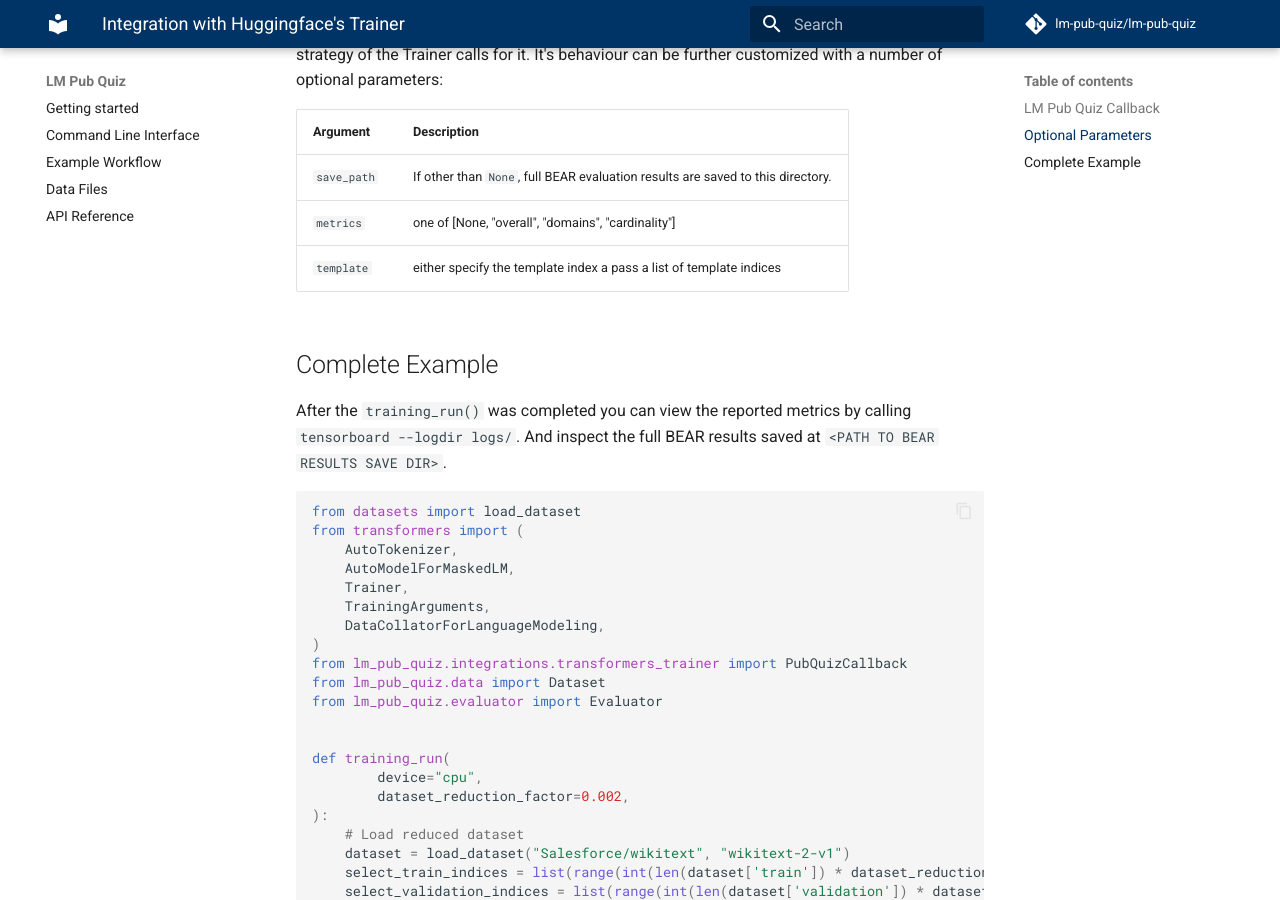
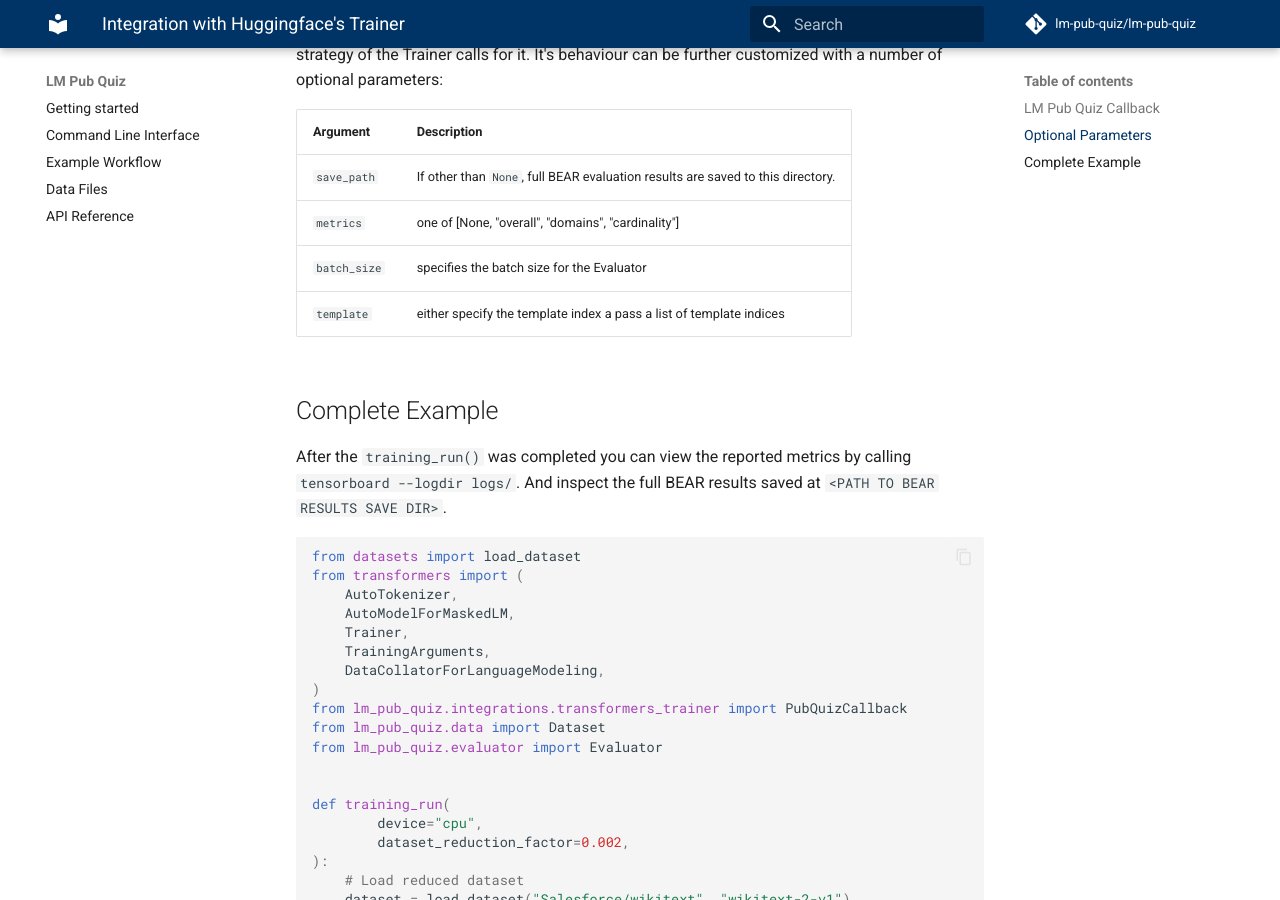
Before and after one commit to lm-pub-quiz/lm-pub-quiz, an MkDocs documentation site: the page built from docs/intergration.md, in a window 1280 px wide and 900 px high, scrolled down 1180 px. Built offline with MkDocs 1.6.1 and Material for MkDocs 9.7.7, drawn with Linux system fonts in a browser that asks for light colours; comment, search, counter and statistics services are not loaded.

Commit message:
updated documentation for Trainer Callback

```diff
--- a/docs/intergration.md
+++ b/docs/intergration.md
@@ -44,11 +44,12 @@
 ## Optional Parameters
 The LM Pub Quiz Callback performs the BEAR probe automatically, whenever the evaluation strategy of the Trainer calls for it. It's behaviour can be further customized with a number of optional parameters:
 
-| Argument    | Description                                                                     |
-|:------------|:--------------------------------------------------------------------------------|
-| `save_path` | If other than `None`, full BEAR evaluation results are saved to this directory. |
-| `metrics`   | one of [None, "overall", "domains", "cardinality"]                              |
-| `template`  | either specify the template index a pass a list of template indices             |
+| Argument     | Description                                                                     |
+|:-------------|:--------------------------------------------------------------------------------|
+| `save_path`  | If other than `None`, full BEAR evaluation results are saved to this directory. |
+| `metrics`    | one of [None, "overall", "domains", "cardinality"]                              |
+| `batch_size` | specifies the batch size for the Evaluator                                      |
+| `template`   | either specify the template index a pass a list of template indices             |
 
 ## Complete Example
 After the `training_run()` was completed you can view the reported metrics by calling `tensorboard --logdir logs/`. And inspect the full BEAR results saved at `<PATH TO BEAR RESULTS SAVE DIR>`.
```
